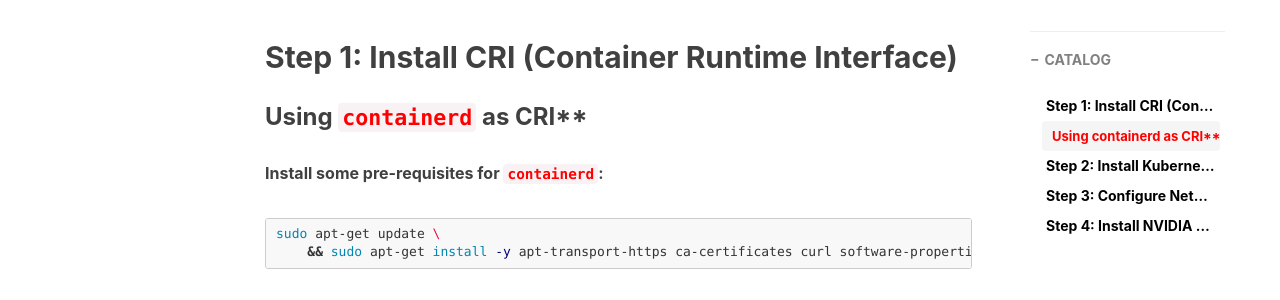
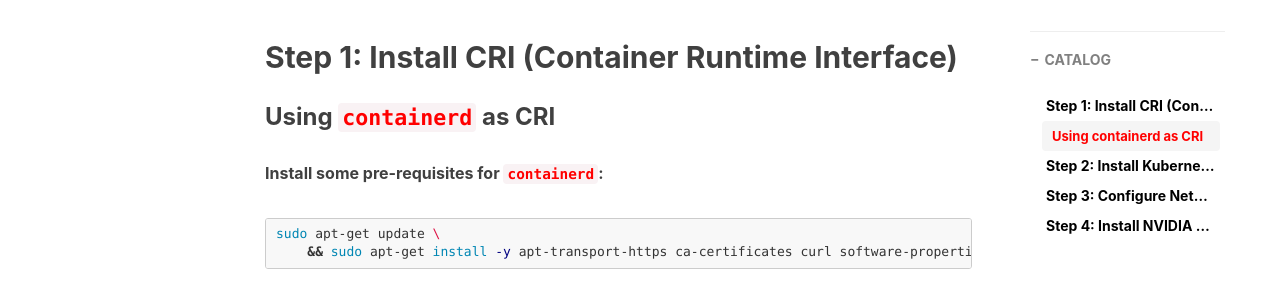
Before and after one commit to nab1010/nab1010.github.io, a Jekyll site: the page built from _posts/Knowledge/2023-05-19-create-gpu-kubernetes-clus.md, in a window 1280 px wide and 900 px high, scrolled down 420 px. Shown: the part 158-458 px from the top of the window. Built offline with Jekyll 4.4.1, drawn with Linux system fonts in a browser that asks for light colours; nearby versions of some CDN libraries; comment, search, counter and statistics services are not loaded.

Commit message:
nabang1010 update

````diff
--- a/_posts/Knowledge/2023-05-19-create-gpu-kubernetes-clus.md
+++ b/_posts/Knowledge/2023-05-19-create-gpu-kubernetes-clus.md
@@ -22,7 +22,7 @@ tags:
 
 ## Step 1: Install CRI (Container Runtime Interface)
 
-### Using `containerd` as CRI**
+### Using `containerd` as CRI
 
 **Install some pre-requisites for `containerd`:**
 
@@ -184,7 +184,6 @@ kubectl taint nodes --all node-role.kubernetes.io/control-plane-
 kubectl taint nodes --all node-role.kubernetes.io/master-
 ```
 
-
 ## Step 4: Install NVIDIA Drivers
 
 
````
